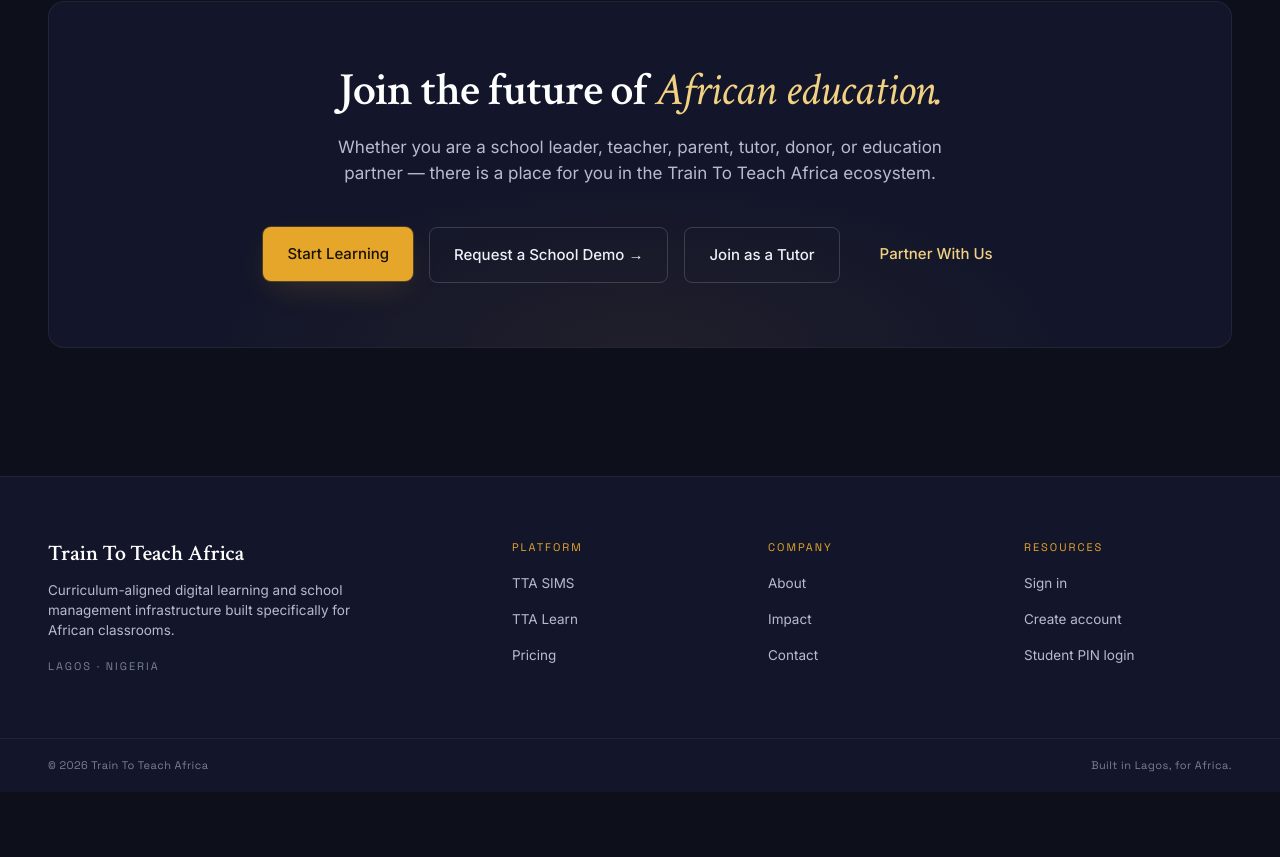
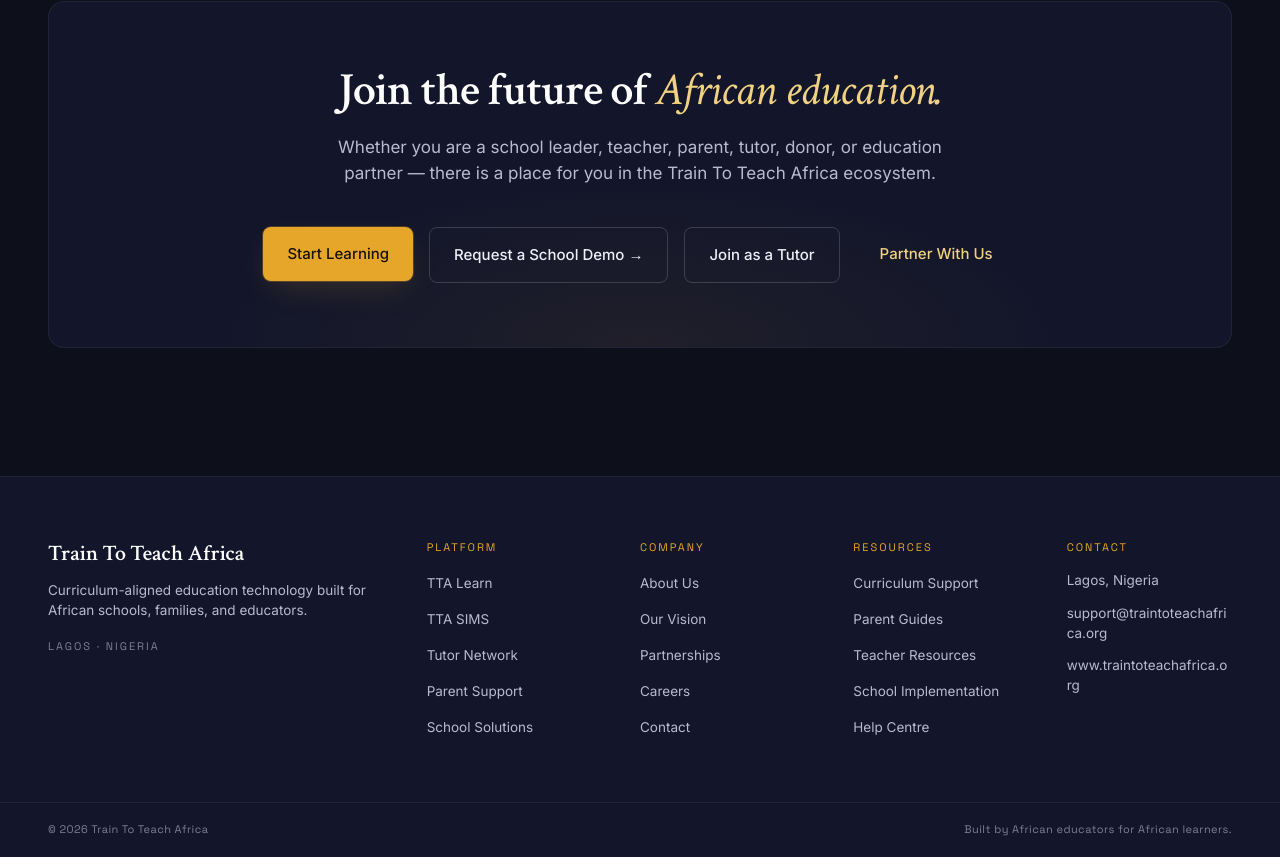
Before and after one commit to young-nan/Train-to-teach-africa, a React (Vite) app: page / in a window 1280 px wide. Shown: the part 6083-6940 px from the top of the page. Before the commit the page ends 6875 px from the top, so only its background shows below. Built offline with nearby package versions, Linux system fonts and the light colour scheme; no server answers.

Commit message:
Update PublicFooter component with new links and text

```diff
--- a/src/components/marketing/PublicFooter.jsx
+++ b/src/components/marketing/PublicFooter.jsx
@@ -1,5 +1,16 @@
 /**
  * src/components/marketing/PublicFooter.jsx
+ *
+ * Site-wide footer. Implements the official approved footer copy:
+ *
+ *   - Tagline block (left, takes 2 cols)
+ *   - Platform · Company · Resources · Contact (right, 4 cols on lg)
+ *   - Bottom strip with copyright + closing statement
+ *
+ * Resource & company links that don't yet have dedicated routes are deliberately
+ * pointed at the closest existing surface (e.g. Curriculum Support → /about,
+ * Parent Guides → /solutions/parents) so the footer never produces a 404.
+ * Replace these with real route targets as standalone pages ship.
  */
 
 import { Link } from 'react-router-dom';
@@ -8,25 +19,31 @@ const COLS = [
   {
     title: 'Platform',
     links: [
+      { to: '/solutions/parents', label: 'TTA Learn' },
       { to: '/solutions/schools', label: 'TTA SIMS' },
-      { to: '/solutions/parents', label: 'TTA Learn' },
-      { to: '/pricing', label: 'Pricing' },
+      { to: '/tutors',            label: 'Tutor Network' },
+      { to: '/solutions/parents', label: 'Parent Support' },
+      { to: '/solutions/schools', label: 'School Solutions' },
     ],
   },
   {
     title: 'Company',
     links: [
-      { to: '/about', label: 'About' },
-      { to: '/about#impact', label: 'Impact' },
-      { to: '/about#contact', label: 'Contact' },
+      { to: '/about',          label: 'About Us' },
+      { to: '/about',          label: 'Our Vision' },
+      { to: '/about#contact',  label: 'Partnerships' },
+      { to: '/about#contact',  label: 'Careers' },
+      { to: '/about#contact',  label: 'Contact' },
     ],
   },
   {
     title: 'Resources',
     links: [
-      { to: '/sign-in', label: 'Sign in' },
-      { to: '/sign-up', label: 'Create account' },
-      { to: '/student-sign-in', label: 'Student PIN login' },
+      { to: '/solutions/schools', label: 'Curriculum Support' },
+      { to: '/solutions/parents', label: 'Parent Guides' },
+      { to: '/solutions/schools', label: 'Teacher Resources' },
+      { to: '/solutions/schools', label: 'School Implementation' },
+      { to: '/about#contact',     label: 'Help Centre' },
     ],
   },
 ];
@@ -34,23 +51,27 @@ const COLS = [
 export function PublicFooter() {
   return (
     <footer className="bg-surface-2 border-t border-line-1 mt-s-10">
-      <div className="max-w-[1280px] mx-auto px-s-6 lg:px-s-9 py-s-10 grid gap-s-9 lg:grid-cols-[2fr_1fr_1fr_1fr]">
+      <div className="max-w-[1280px] mx-auto px-s-6 lg:px-s-9 py-s-10 grid gap-s-9 lg:grid-cols-[2fr_1fr_1fr_1fr_1fr]">
+
+        {/* Brand block */}
         <div>
           <div className="font-display text-display-3 text-ink-0">Train To Teach Africa</div>
           <p className="mt-s-3 text-ink-2 text-[13.5px] max-w-[40ch]">
-            Curriculum-aligned digital learning and school management
-            infrastructure built specifically for African classrooms.
+            Curriculum-aligned education technology built for African schools,
+            families, and educators.
           </p>
           <div className="mt-s-5 font-mono text-meta tracking-[0.18em] uppercase text-ink-3">
             Lagos · Nigeria
           </div>
         </div>
+
+        {/* Three link columns */}
         {COLS.map((c) => (
           <div key={c.title}>
             <div className="font-mono text-eyebrow uppercase text-gold-400 mb-s-4">{c.title}</div>
             <ul className="flex flex-col gap-s-3">
               {c.links.map((l) => (
-                <li key={l.to}>
+                <li key={l.label}>
                   <Link to={l.to} className="text-ink-2 text-[13.5px] hover:text-ink-0">
                     {l.label}
                   </Link>
@@ -59,11 +80,39 @@ export function PublicFooter() {
             </ul>
           </div>
         ))}
+
+        {/* Contact column */}
+        <div>
+          <div className="font-mono text-eyebrow uppercase text-gold-400 mb-s-4">Contact</div>
+          <ul className="flex flex-col gap-s-3 text-[13.5px]">
+            <li className="text-ink-2">Lagos, Nigeria</li>
+            <li>
+              <a
+                href="mailto:support@traintoteachafrica.org"
+                className="text-ink-2 hover:text-ink-0 break-all"
+              >
+                support@traintoteachafrica.org
+              </a>
+            </li>
+            <li>
+              <a
+                href="https://www.traintoteachafrica.org"
+                target="_blank"
+                rel="noreferrer"
+                className="text-ink-2 hover:text-ink-0 break-all"
+              >
+                www.traintoteachafrica.org
+              </a>
+            </li>
+          </ul>
+        </div>
       </div>
+
+      {/* Bottom strip */}
       <div className="border-t border-line-1">
         <div className="max-w-[1280px] mx-auto px-s-6 lg:px-s-9 py-s-5 flex justify-between flex-wrap gap-s-3 font-mono text-meta tracking-[0.04em] text-ink-3">
           <span>© {new Date().getFullYear()} Train To Teach Africa</span>
-          <span>Built in Lagos, for Africa.</span>
+          <span>Built by African educators for African learners.</span>
         </div>
       </div>
     </footer>
```
